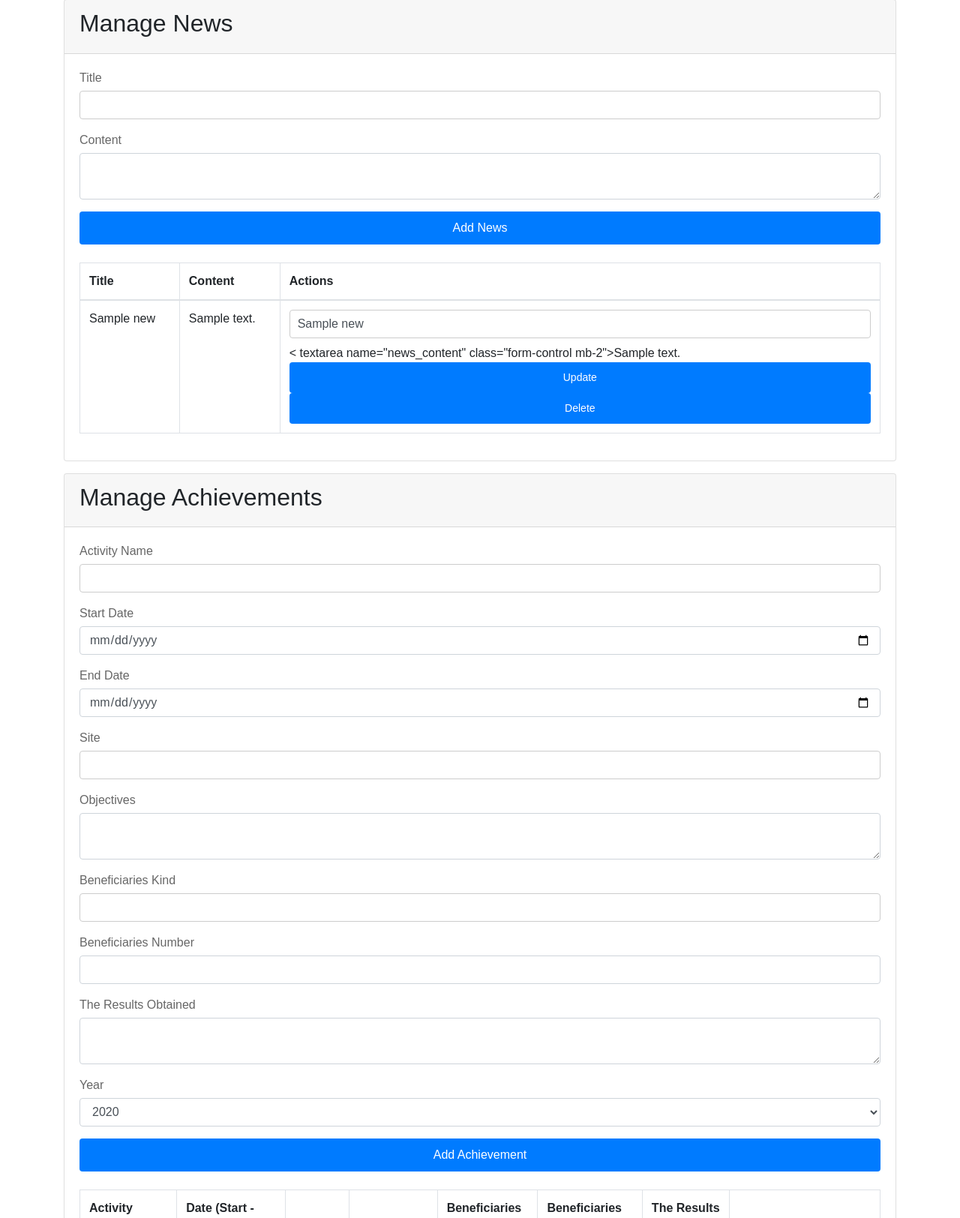
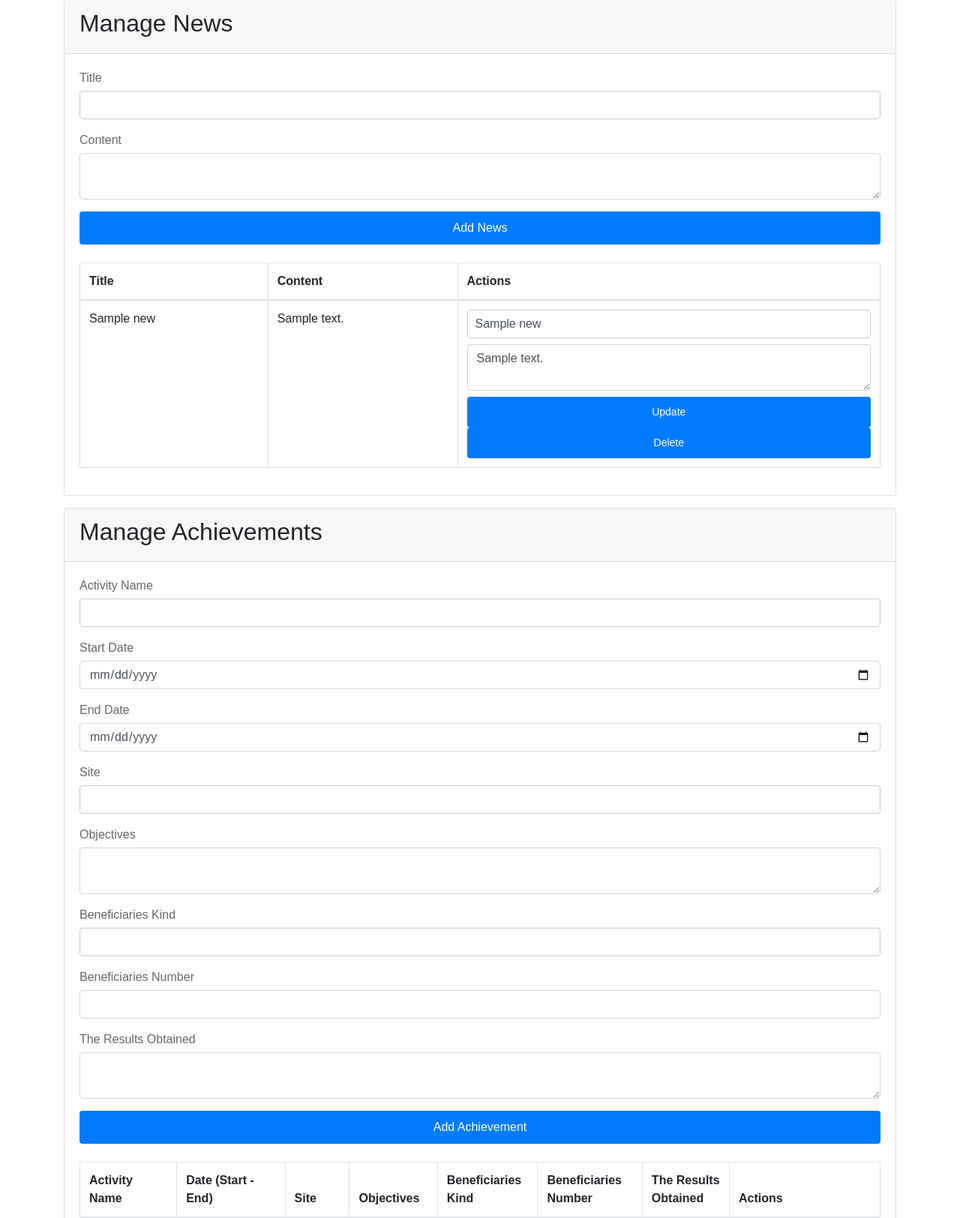
Before and after one commit to vapeasnl/appweb, a Flask app: template association/association_v1/app/templates/dashboard.html in a window 1280 px wide. Shown: the part 2345-3969 px from the top of the page at 75% size. Run offline with Flask 3, Linux system fonts and the light colour scheme; the template is opened without the code that fills it: most values are stand-ins (such as "Sample title", 1, 10 or a date in 2020); some libraries are stand-ins or nearby versions.

Commit message:
Update dashboard.html

```diff
--- a/association/association_v1/app/templates/dashboard.html
+++ b/association/association_v1/app/templates/dashboard.html
@@ -200,9 +200,7 @@
                             <td>
                                 <form method="post" action="{{ url_for('admin.update_news', news_id=news.id) }}" class="d-inline">
                                     <input type="text" name="news_title" value="{{ news.title }}" class="form-control mb-2">
-                                    <
-
-textarea name="news_content" class="form-control mb-2">{{ news.content }}</textarea>
+                                    <textarea name="news_content" class="form-control mb-2">{{ news.content }}</textarea>
                                     <button type="submit" class="btn btn-sm btn-primary">Update</button>
                                 </form>
                                 <form method="post" action="{{ url_for('admin.delete_news', news_id=news.id) }}" class="d-inline mt-2">
@@ -216,11 +214,10 @@ textarea name="news_content" class="form-control mb-2">{{ news.content }}</texta
         </div>
     </div>
 </div>
-
 <!-- Manage Achievements -->
 <div class="card mb-3">
     <div class="card-header">
-        <h2>Manage Achievements <i class="fas fa-trophy"></i></h2>
+        <h2>Manage Achievements</h2>
     </div>
     <div class="card-body">
         <form method="post" action="{{ url_for('admin.create_achievement') }}">
@@ -256,16 +253,9 @@ textarea name="news_content" class="form-control mb-2">{{ news.content }}</texta
                 <label for="results_obtained" class="form-label">The Results Obtained</label>
                 <textarea class="form-control" id="results_obtained" name="results_obtained" required></textarea>
             </div>
-            <div class="mb-3">
-                <label for="year" class="form-label">Year</label>
-                <select class="form-control" id="year" name="year">
-                    {% for year in years %}
-                        <option value="{{ year }}">{{ year }}</option>
-                    {% endfor %}
-                </select>
-            </div>
             <button type="submit" class="btn btn-primary">Add Achievement</button>
         </form>
+
         <div class="table-responsive mt-4">
             <table class="table table-bordered">
                 <thead>
@@ -317,7 +307,7 @@ textarea name="news_content" class="form-control mb-2">{{ news.content }}</texta
 <!-- Manage Media -->
 <div class="card mb-3">
     <div class="card-header">
-        <h2>Manage Media <i class="fas fa-images"></i></h2>
+        <h2>Manage Media</h2>
     </div>
     <div class="card-body">
         <form method="post" action="{{ url_for('admin.create_media') }}">
@@ -327,14 +317,15 @@ textarea name="news_content" class="form-control mb-2">{{ news.content }}</texta
             </div>
             <div class="mb-3">
                 <label for="description" class="form-label">Description</label>
-                <textarea class="form-control" id="description" name="description"></textarea>
+                <textarea class="form-control" id="description" name="description" required></textarea>
             </div>
             <div class="mb-3">
                 <label for="file_url" class="form-label">File URL</label>
-                <input type="text" class="form-control" id="file_url" name="file_url" required>
+                <input type="url" class="form-control" id="file_url" name="file_url" required>
             </div>
             <button type="submit" class="btn btn-primary">Add Media</button>
         </form>
+
         <div class="table-responsive mt-4">
             <table class="table table-bordered">
                 <thead>
@@ -351,13 +342,13 @@ textarea name="news_content" class="form-control mb-2">{{ news.content }}</texta
                     <tr>
                         <td>{{ media.title }}</td>
                         <td>{{ media.description }}</td>
-                            <td><a href="{{ media.file_url }}" target="_blank">{{ media.file_url }}</a></td>
+                        <td>{{ media.file_url }}</td>
                         <td>{{ media.upload_date }}</td>
                         <td>
                             <form method="post" action="{{ url_for('admin.update_media', media_id=media.id) }}" class="d-inline">
                                 <input type="text" name="title" value="{{ media.title }}" class="form-control mb-2">
                                 <textarea name="description" class="form-control mb-2">{{ media.description }}</textarea>
-                                    <input type="text" name="file_url" value="{{ media.file_url }}" class="form-control mb-2">
+                                <input type="url" name="file_url" value="{{ media.file_url }}" class="form-control mb-2">
                                 <button type="submit" class="btn btn-sm btn-primary">Update</button>
                             </form>
                             <form method="post" action="{{ url_for('admin.delete_media', media_id=media.id) }}" class="d-inline mt-2">
```
Lines whose indentation alone changed are shown as unchanged.
